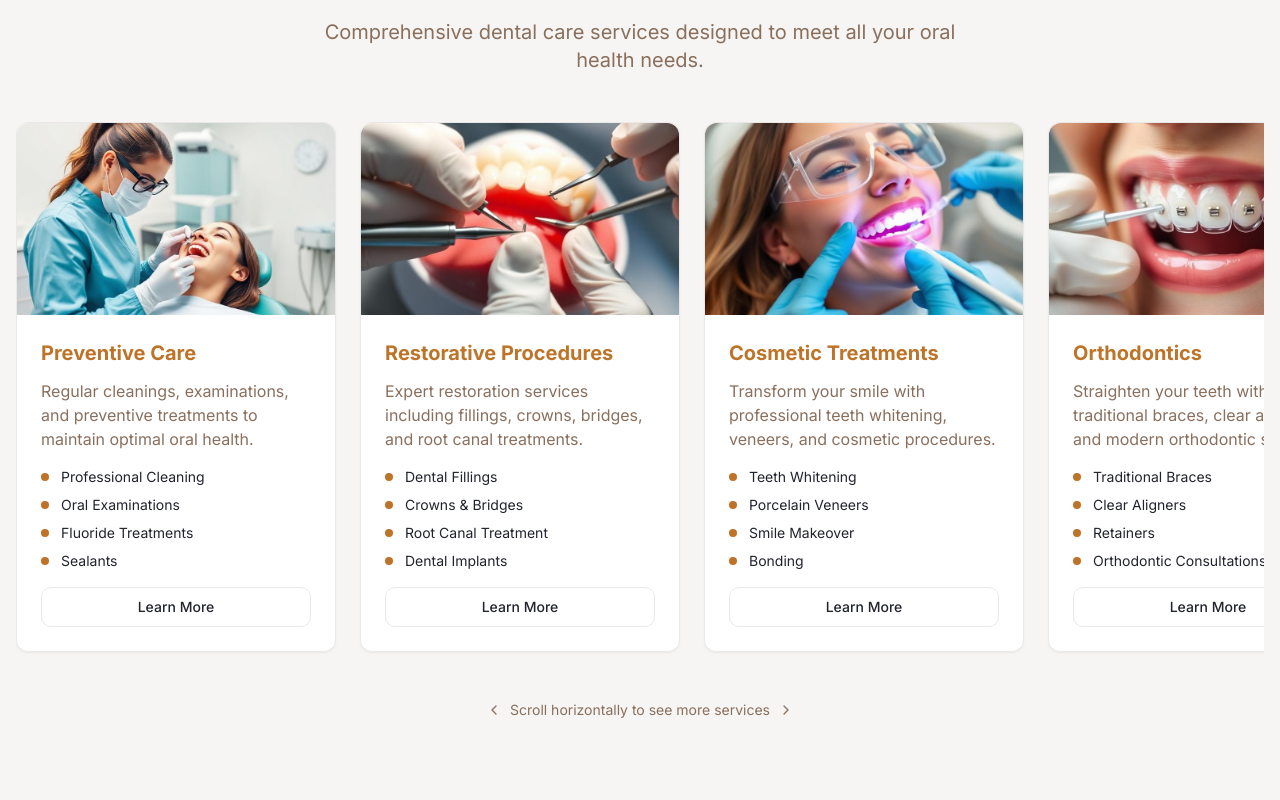
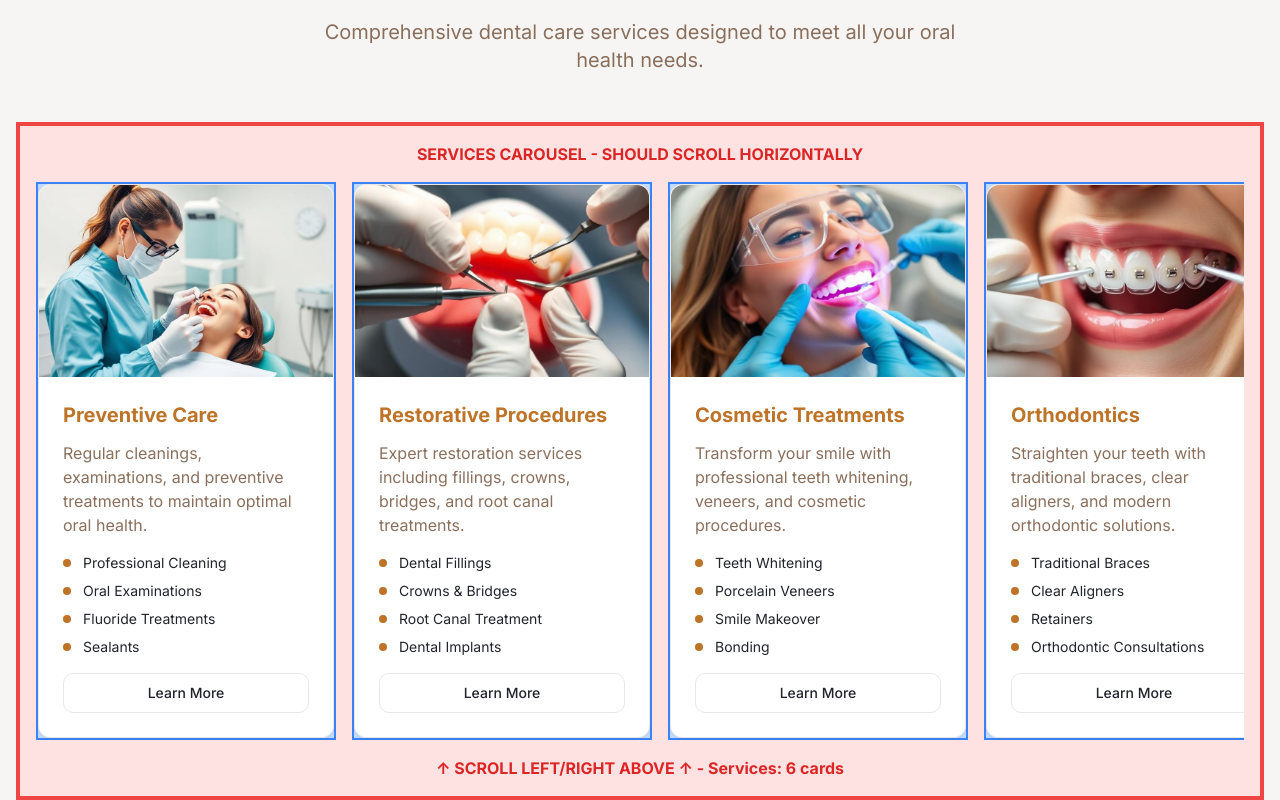
Before and after one commit to AarshKariya/doc-website-2, a React (Vite) app: page / in a window 1280 px wide. Shown: the part 3280-4080 px from the top of the page. Built offline with nearby package versions, Linux system fonts and the light colour scheme.

Commit message:
Fix scrolling in services section
The services section is still not displaying as a scrolling carousel. This commit addresses the issue to ensure the carousel functionality is working as expected.

```diff
--- a/src/pages/Index.tsx
+++ b/src/pages/Index.tsx
@@ -410,14 +410,21 @@ const Index = () => {
             </p>
           </div>
 
-          {/* Carousel Container - Simple CSS Scroll */}
-          <div className="relative">
-            <div className="flex overflow-x-auto gap-6 pb-4 snap-x snap-mandatory scrollbar-hide" style={{ scrollbarWidth: 'none', msOverflowStyle: 'none' }}>
-              <style>{`.scrollbar-hide::-webkit-scrollbar { display: none; }`}</style>
+          {/* Carousel Container - Force Horizontal Scroll */}
+          <div className="relative bg-red-100 p-4 border-4 border-red-500">
+            <p className="text-center text-red-600 font-bold mb-4">SERVICES CAROUSEL - SHOULD SCROLL HORIZONTALLY</p>
+            <div className="w-full overflow-x-scroll overflow-y-hidden" style={{
+              display: 'flex',
+              flexWrap: 'nowrap',
+              gap: '1rem',
+              scrollBehavior: 'smooth',
+              WebkitOverflowScrolling: 'touch'
+            }}>
               {services.map((service, index) => (
                 <div
                   key={index}
-                  className="flex-none w-[280px] md:w-[320px] snap-center"
+                  className="flex-shrink-0 bg-blue-200 border-2 border-blue-500"
+                  style={{ width: '300px', minWidth: '300px' }}
                 >
                   <Card className="hover-lift scroll-reveal shadow-soft h-full">
                     <div className="relative overflow-hidden rounded-t-lg">
@@ -447,14 +454,8 @@ const Index = () => {
                 </div>
               ))}
             </div>
-
-            {/* Scroll Indicator */}
-            <div className="flex justify-center mt-8 space-x-2">
-              <div className="flex items-center space-x-2 text-muted-foreground">
-                <ChevronLeft className="w-4 h-4" />
-                <span className="text-sm">Scroll horizontally to see more services</span>
-                <ChevronRight className="w-4 h-4" />
-              </div>
+            <div className="text-center mt-4 text-red-600 font-bold">
+              ↑ SCROLL LEFT/RIGHT ABOVE ↑ - Services: {services.length} cards
             </div>
           </div>
         </div>
```
